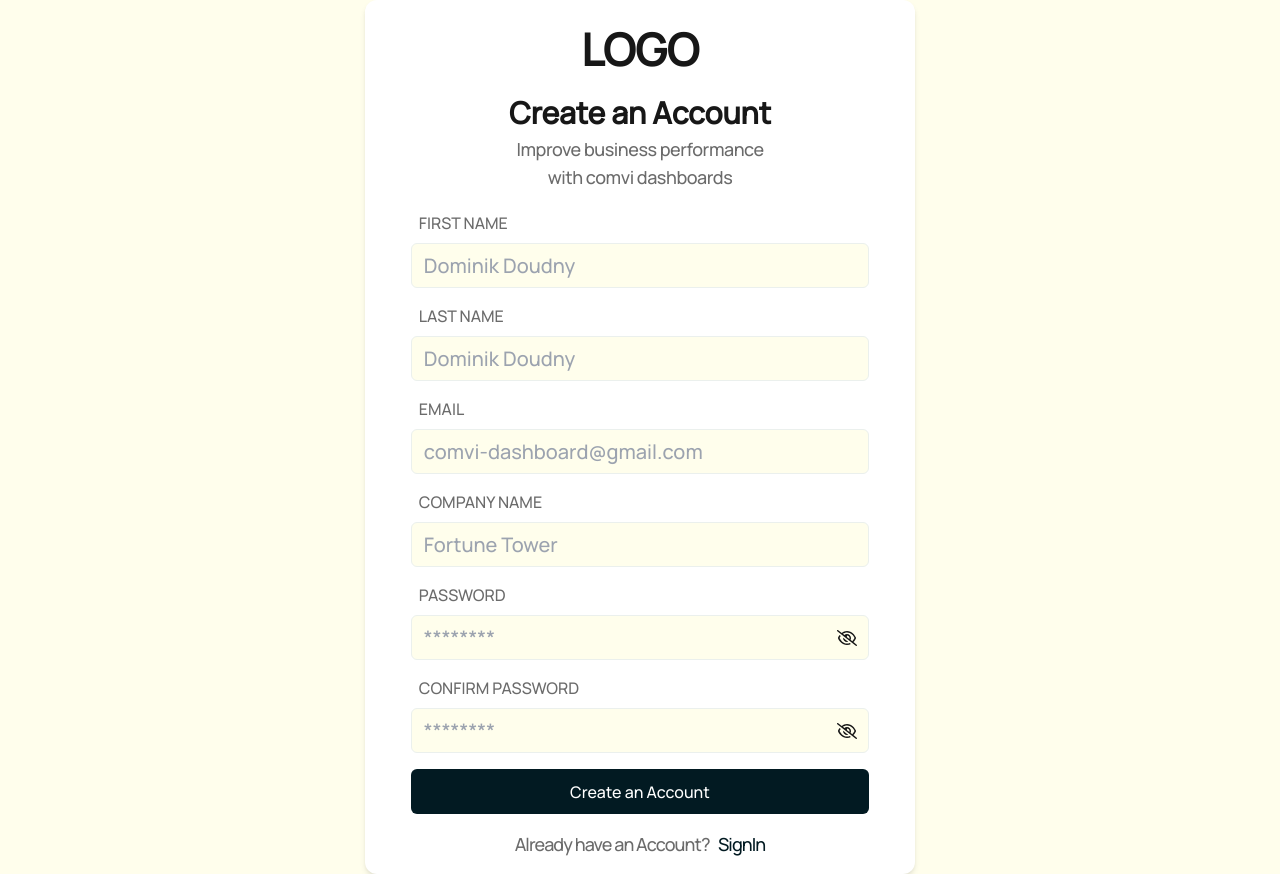
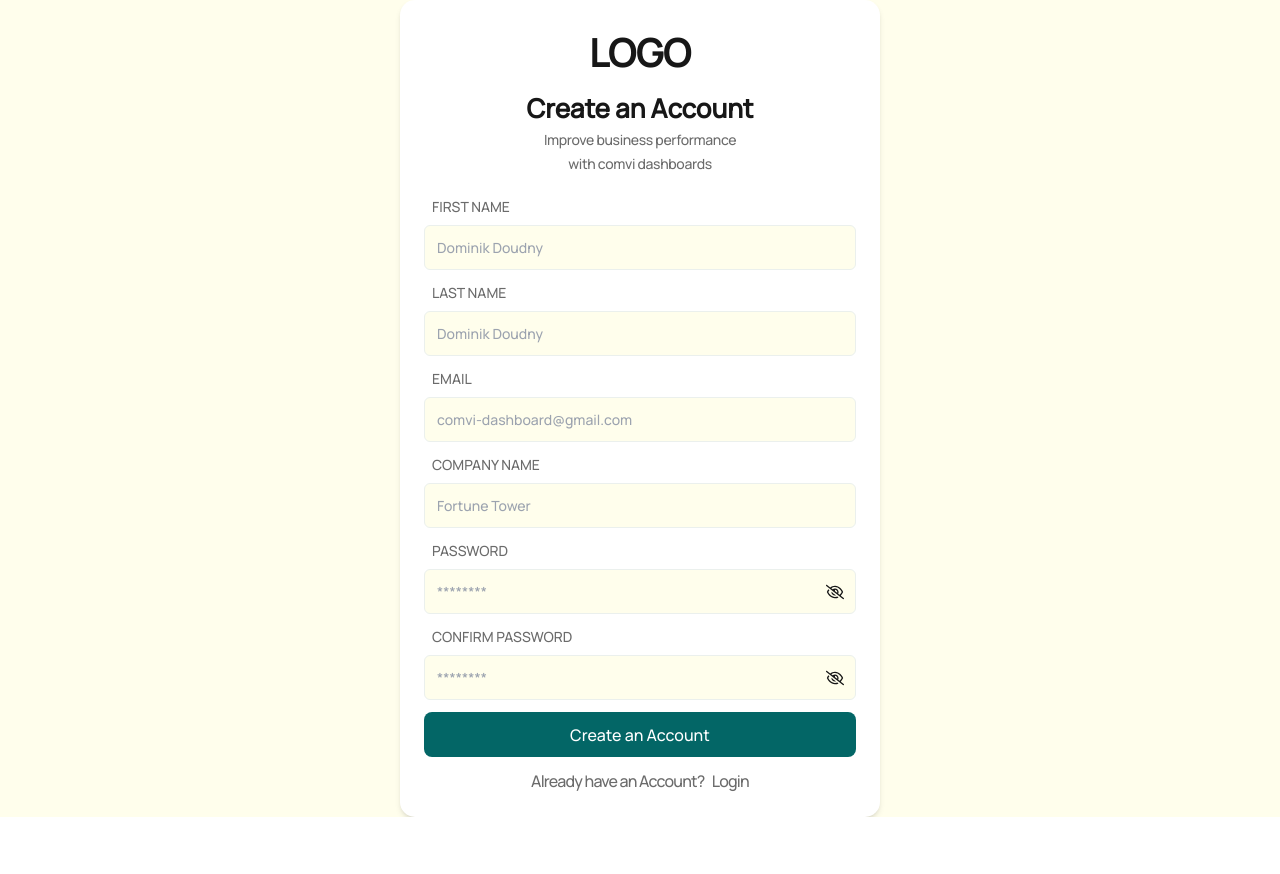
Before and after one commit to smhassan90/dataWise, a Next.js app: page /signup in a window 1280 px wide. After the commit the page ends 817 px from the top, so only its background shows below. Built offline with nearby package versions, Linux system fonts and the light colour scheme.

Commit message:
feat: add Container and TextInput components; enhance layout and styling across the application

```diff
--- a/src/app/(root)/login/page.jsx
+++ b/src/app/(root)/login/page.jsx
@@ -7,11 +7,11 @@ import { loginFields } from "../../../utils/formFields";
 import { loginSchema } from "../../../utils/schema";
 import { useForm } from "react-hook-form";
 import Link from "next/link";
-import { FaRegEyeSlash } from "react-icons/fa6";
-import { FaRegEye } from "react-icons/fa6";
 import { Axios, summary } from "../../../config/summaryAPI";
 import toast from "react-hot-toast";
 import { AxiosError } from "../../../utils/axiosError";
+import Container from "@/src/utils/container";
+import TextInput from "@/src/utils/input";
 
 const LoginPage = () => {
   const {
@@ -37,87 +37,34 @@ const LoginPage = () => {
     }
   };
 
-  const [showPassword, setShowPassword] = useState({
-    password: false,
-    confirmPassword: false,
-  });
-
   return (
-    <div className="bg-background min-h-screen flex justify-center items-center">
-      <div className="bg-white md:w-[550px] m-auto rounded-xl shadow-md py-4">
-        <h2 className="text-[32px] font-semibold text-center md:text-[44px]">
+    <div className="bg-primary min-h-screen flex justify-center items-center">
+      <Container className="md:w-550 m-auto">
+        <h2 className="text-large font-semibold text-center md:text-[44px]">
           LOGO
         </h2>
         <div className="mt-2 text-center">
-          <h3 className="text-[24px] font-semibold md:text-[30px]">Sign In</h3>
-          <p className="w-2/3 text-base text-gray tracking-tight leading-6 mx-auto md:text-lg md:w-1/2">
+          <h3 className="text-medium font-semibold">Log In</h3>
+          <p className="w-2/3 text-labelSize text-gray tracking-tight leading-6 mx-auto md:w-1/2">
             Improve business performance with comvi dashboards
           </p>
         </div>
         <form
           onSubmit={handleSubmit(onSubmit)}
-          className="px-4 m-auto flex flex-col gap-3 mt-5 md:w-3/4 md:px-0 md:gap-4"
+          className="px-4 m-auto flex flex-col gap-2 mt-5 md:px-0 md:gap-3"
         >
           {loginFields.map((input, index) => (
-            <div
-              className="flex flex-col gap-1 md:gap-2 justify-start w-full relative"
-              key={index}
-            >
-              <label
-                htmlFor={input.name}
-                className="text-sm text-gray font-medium mx-2 md:text-base"
-              >
-                {input.label}
-              </label>
-              <div className="relative w-full">
-                <input
-                  type={
-                    (input.name === "password" ||
-                      input.name === "confirmPassword") &&
-                    showPassword[input.name]
-                      ? "text"
-                      : input.type
-                  }
-                  placeholder={input.placeholder}
-                  {...register(input.name)}
-                  className="h-[40px] w-full border border-[#EBF0ED] rounded-md bg-background px-3 pr-10 focus:border-[#021A22] md:text-[20px] md:h-[45px]"
-                />
-                {(input.name === "password" ||
-                  input.name === "confirmPassword") && (
-                  <span
-                    onClick={() =>
-                      setShowPassword((prev) => ({
-                        ...prev,
-                        [input.name]: !prev[input.name],
-                      }))
-                    }
-                    className="cursor-pointer absolute top-1/2 right-3 transform -translate-y-1/2"
-                  >
-                    {showPassword[input.name] ? (
-                      <FaRegEye className="text-lg md:text-xl" />
-                    ) : (
-                      <FaRegEyeSlash className="text-lg md:text-xl" />
-                    )}
-                  </span>
-                )}
-              </div>
-
-              {errors[input.name] && (
-                <span className="text-red-500 text-sm">
-                  {errors[input.name]?.message}
-                </span>
-              )}
-            </div>
+            <TextInput input={input} key={index} errors={errors} register={register}/>
           ))}
           <Button>Sign In</Button>
-          <p className="text-center text-gray md:text-lg tracking-tighter">
+          <p className="text-center text-small text-gray tracking-tighter">
             Don't have an Account? &nbsp;&nbsp;
             <Link href="/signup">
-              <span className="font-medium md:text-lg text-button">SignUp</span>
+              <span className="font-medium text-small text-button">SignUp</span>
             </Link>
           </p>
         </form>
-      </div>
+      </Container>
     </div>
   );
 };
--- a/src/app/(root)/signup/page.jsx
+++ b/src/app/(root)/signup/page.jsx
@@ -4,12 +4,11 @@ import { useForm } from "react-hook-form";
 import { zodResolver } from "@hookform/resolvers/zod";
 import { signInSchema } from "../../../utils/schema";
 import { Button } from "../../../utils/button";
-import { useState } from "react";
-import { FaRegEyeSlash } from "react-icons/fa6";
-import { FaRegEye } from "react-icons/fa6";
 import Link from "next/link";
 import { Axios, summary } from "../../../config/summaryAPI";
 import { AxiosError } from "../../../utils/axiosError";
+import Container from "@/src/utils/container";
+import TextInput from "@/src/utils/input";
 
 const SignUpPage = () => {
   const {
@@ -19,105 +18,50 @@ const SignUpPage = () => {
   } = useForm({
     resolver: zodResolver(signInSchema),
   });
-  const onSubmit = async(data) => {
+  const onSubmit = async (data) => {
     console.log("Form Data:", data);
     try {
-        const response = await Axios({
-            ...summary.register,
-            data:data
-        })
-        console.log(response.data)
+      const response = await Axios({
+        ...summary.register,
+        data: data
+      })
+      console.log(response.data)
     } catch (error) {
-        AxiosError(error)
+      AxiosError(error)
     }
   };
-  const [showPassword, setShowPassword] = useState({
-    password: false,
-    confirmPassword: false,
-  });
   return (
-    <div className=" bg-background min-h-screen flex justify-center items-center">
-      <div className="bg-white md:w-550 m-auto rounded-xl shadow-md py-4">
-        <h2 className="text-[32px] font-semibold text-center md:text-h1">
+    <div className="bg-primary min-h-screen flex justify-center items-center">
+      <Container className="md:w-550 m-auto">
+        <h2 className="text-large font-semibold text-center">
           LOGO
         </h2>
-        <div className=" mt-2 text-center">
-          <h3 className="text-[24px] font-semibold md:text-h2">
+        <div className="mt-2 text-center">
+          <h3 className="text-medium font-semibold md:text-h2">
             Create an Account
           </h3>
-          <p className="w-2/3 text-base text-gray tracking-tight leading-6 mx-auto md:text-lg md:w-1/2">
+          <p className="w-2/4 text-labelSize text-gray tracking-tight leading-6 mx-auto md:w-1/2">
             Improve business performance with comvi dashboards
           </p>
         </div>
         <form
           action=""
           onSubmit={handleSubmit(onSubmit)}
-          className="px-4 m-auto flex flex-col gap-3 mt-5 md:w-5/6 md:px-0 md:gap-4"
+          className="px-4 m-auto flex flex-col gap-2 mt-5 md:px-0 md:gap-3"
         >
           {signInFields.map((input, index) => (
-            <div
-              className="flex flex-col gap-1 md:gap-2 justify-start w-full relative"
-              key={index}
-            >
-              <label
-                htmlFor=""
-                className="text-sm text-gray font-medium mx-2 md:text-base"
-              >
-                {input.label}
-              </label>
-
-              {/* Input Wrapper for Relative Positioning */}
-              <div className="relative w-full">
-                <input
-                  type={
-                    (input.name === "password" ||
-                      input.name === "confirmPassword") &&
-                    showPassword[input.name]
-                      ? "text"
-                      : input.type
-                  }
-                  placeholder={input.placeholder}
-                  {...register(input.name)}
-                  className="h-[40px] w-full border border-[#EBF0ED] rounded-md bg-background px-3 pr-10 focus:border-[#021A22] md:text-[20px] md:h-[45px]"
-                />
-                {(input.name === "password" ||
-                  input.name === "confirmPassword") && (
-                  <span
-                    onClick={() =>
-                      setShowPassword((prev) => ({
-                        ...prev,
-                        [input.name]: !prev[input.name],
-                      }))
-                    }
-                    className="cursor-pointer absolute top-1/2 right-3 transform -translate-y-1/2"
-                  >
-                    {showPassword[input.name] ? (
-                      <FaRegEye className="text-lg md:text-xl" />
-                    ) : (
-                      <FaRegEyeSlash className="text-lg md:text-xl" />
-                    )}
-                  </span>
-                )}
-              </div>
-
-              {/* Error Message */}
-              {errors[input.name] && (
-                <span className="text-red-500 text-sm">
-                  {errors[input.name]?.message}
-                </span>
-              )}
-            </div>
+            <TextInput input={input} key={index} errors={errors} register={register} />
           ))}
 
           <Button>Create an Account</Button>
-          <p className="text-center text-gray md:text-lg tracking-tighter">
+          <p className="text-center text-gray text-small tracking-tighter">
             Already have an Account? &nbsp;&nbsp;
             <Link href="/login">
-              <span className="font-medium md:text-lg text-button">SignIn</span>
+              <span className="font-medium text-small text-button">Login</span>
             </Link>
           </p>
         </form>
-      </div>
+      </Container>
     </div>
   );
 };
--- a/src/app/dashboard/layout.js
+++ b/src/app/dashboard/layout.js
@@ -25,7 +25,7 @@ export default function RootLayout({ children }) {
   return (
     <html lang="en">
       <body>
-        <div className="flex">
+        <div className="min-h-screen flex">
           <Sidebar />
           <div className="flex flex-col w-full">
             <Navbar />
--- a/src/app/globals.css
+++ b/src/app/globals.css
@@ -26,3 +26,14 @@ body {
   color: var(--foreground);
   background: var(--background);
 }
+
+
+
+/* Custom ScrollBar */
+::-webkit-scrollbar {
+  width: 5px;
+}
+::-webkit-scrollbar-thumb {
+  background: gray;
+  border-radius: 2px;
+}
--- a/src/components/navbar.jsx
+++ b/src/components/navbar.jsx
@@ -38,7 +38,7 @@ const Navbar = ({ isSidebarOpen, setIsSidebarOpen }) => {
 
         <div className="flex items-center gap-4 md:gap-6">
           <div className="hidden sm:flex items-center gap-2">
-            <input type="text" placeholder="Search" className="border sm:w-60 border-sideBarBg px-2 py-1 rounded-md text-md text-neutral-900 focus:border-neutral-500 focus:outline-none" />
+            <input type="text" placeholder="Search" className="border sm:w-60 border-secondary px-2 py-1 rounded-md text-md text-neutral-900 focus:border-neutral-500 focus:outline-none" />
             <FaSearch className="text-gray-600 cursor-pointer w-3 h-3 sm:w-5 sm:h-5" />
           </div>
           <div className="relative">
@@ -61,7 +61,7 @@ const Navbar = ({ isSidebarOpen, setIsSidebarOpen }) => {
         </div>
       </div>
       <div className="flex items-center gap-2 mx-auto sm:hidden">
-        <input type="text" placeholder="Search" className="border w-80 border-sideBarBg px-2 py-1 rounded-md text-md text-neutral-900 focus:border-neutral-500 focus:outline-none" />
+        <input type="text" placeholder="Search" className="border w-80 border-secondary px-2 py-1 rounded-md text-md text-neutral-900 focus:border-neutral-500 focus:outline-none" />
         <FaSearch className="text-gray-600 cursor-pointer w-5 h-5" />
       </div>
     </section>
--- a/src/components/sidebar.jsx
+++ b/src/components/sidebar.jsx
@@ -56,14 +56,14 @@ const Sidebar = () => {
         />
       )}
 
-      <div className={`fixed top-0 left-0 min-h-screen bg-sideBarBg text-white transition-all duration-300 ease-in-out z-40
-          ${sidebarOpen ? "lg:w-[21rem] lg:rounded-[24px]" : "lg:w-[4rem] lg:rounded-[15px]"}
+      <div className={`fixed top-0 left-0 min-h-screen bg-secondary text-white transition-all duration-300 ease-in-out z-40
+          ${sidebarOpen ? "lg:w-[18rem] lg:rounded-large" : "lg:w-[4rem] lg:rounded-large"}
           ${isMobileMenuOpen ? "w-[80%] max-w-[25rem]" : "w-0 -translate-x-full"}
           lg:translate-x-0 lg:m-2 lg:h-[calc(100vh-1rem)]`}
       >
         <div className={`h-full overflow-y-auto flex flex-col`}>
           <div className="flex items-center justify-between p-5">
-            <h1 className={`text-2xl transition-all duration-300 ${sidebarOpen ? "block" : "hidden"}`}>LOGO</h1>
+            <h1 className={`text-medium transition-all duration-300 ${sidebarOpen ? "block" : "hidden"}`}>LOGO</h1>
             <button className="lg:hidden text-white"
               onClick={() => dispatch(toogleMobile(false))}
               aria-label="Close sidebar"
--- a/src/utils/button.jsx
+++ b/src/utils/button.jsx
@@ -2,9 +2,7 @@ import React from "react";
 
 export const Button = ({children}) => {
   return (
-    <button
-      type="submit"
-      className="mt-3 bg-button text-white h-[40px] rounded-md md:h-[45px] md:mt-0"
+    <button type="submit" className="mt-3 bg-secondary text-white text-small h-[40px] rounded-lg md:h-[45px] md:mt-0"
     >
       {children}
     </button>
--- /dev/null
+++ b/src/utils/container.js
@@ -0,0 +1,11 @@
+import React from 'react'
+
+const Container = ({children,className }) => {
+  return (
+    <div className={`bg-white shadow-md p-6 rounded-large ${className}`}>
+        {children}
+    </div>
+  )
+}
+
+export default Container
--- /dev/null
+++ b/src/utils/input.js
@@ -0,0 +1,45 @@
+'use client'
+import React, { useState } from 'react'
+import { FaRegEyeSlash } from "react-icons/fa6";
+import { FaRegEye } from "react-icons/fa6";
+
+const TextInput = ({ input, register, errors }) => {
+    const [showPassword, setShowPassword] = useState({
+        password: false,
+        confirmPassword: false,
+    });
+    return (
+        <div className="flex flex-col gap-1 md:gap-2 justify-start w-full relative">
+            <label htmlFor={input.name} className="text-labelSize text-gray font-medium mx-2">
+                {input.label}
+            </label>
+            <div className="relative w-full">
+                <input type={(input.name === "password" ||
+                    input.name === "confirmPassword") &&
+                    showPassword[input.name] ? "text" : input.type}
+                    placeholder={input.placeholder}
+                    {...register(input.name)}
+                    className="h-[40px] w-full border border-[#EBF0ED] rounded-md bg-primary px-3 pr-10 focus:border-secondary focus:outline-none text-labelSize md:h-[45px]"
+                />
+                {(input.name === "password" || input.name === "confirmPassword") && (
+                    <span onClick={() => setShowPassword((prev) => ({
+                        ...prev,
+                        [input.name]: !prev[input.name],
+                    }))
+                    } className="cursor-pointer absolute top-1/2 right-3 transform -translate-y-1/2"
+                    >
+                        {showPassword[input.name] ? <FaRegEye className="text-lg" /> : <FaRegEyeSlash className="text-lg" />}
+                    </span>
+                )}
+            </div>
+
+            {errors[input.name] && (
+                <span className="text-red-500 text-sm">
+                    {errors[input.name]?.message}
+                </span>
+            )}
+        </div>
+    )
+}
+
+export default TextInput
--- a/tailwind.config.mjs
+++ b/tailwind.config.mjs
@@ -9,22 +9,22 @@ export default {
   theme: {
     extend: {
       colors: {
-        background: "#FFFEEC",
-        button: "#021A22",
+        primary:'#FFFEEC',
+        secondary:'#036666',
+        // Tertiary :'',
+        // Quaternary :''
         white: "#ffff",
         gray: "#6B6B6B",
-        foreground: "var(--foreground)",
-        sideBarBg:"#036666"
       },
       width: {
         '648': "648px",
-        '550': "550px"
+        '550': "480px"
       },
       fontSize: {
-        h1: "44px",
-        h2:'30px',
-
-
+        large: "38px",
+        medium:'26px',
+        small:'16px',
+        labelSize:'14px'
       },
       screens: {
         'xxs': '420px',
@@ -41,6 +41,9 @@ export default {
         semibold: '600',
         large : '700',
       },
+      borderRadius:{
+        large:'15px'
+      }
     },
   },
   plugins: [],
```
